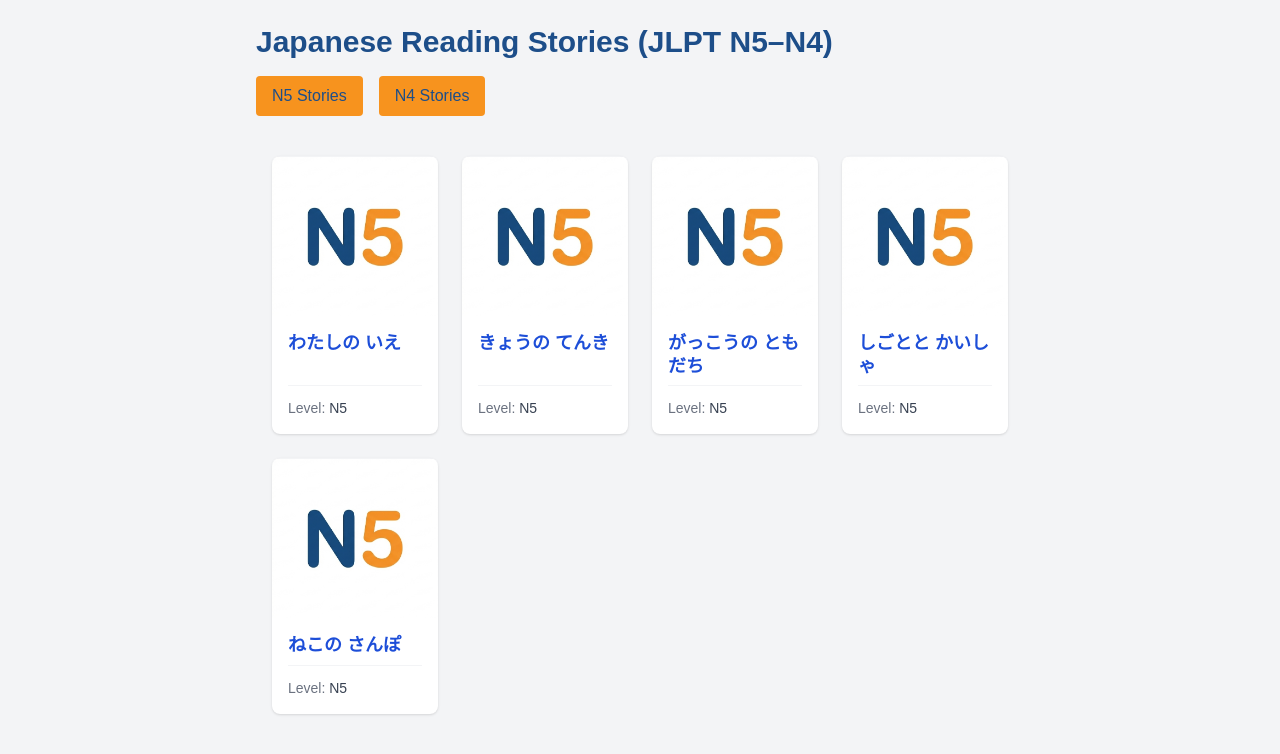
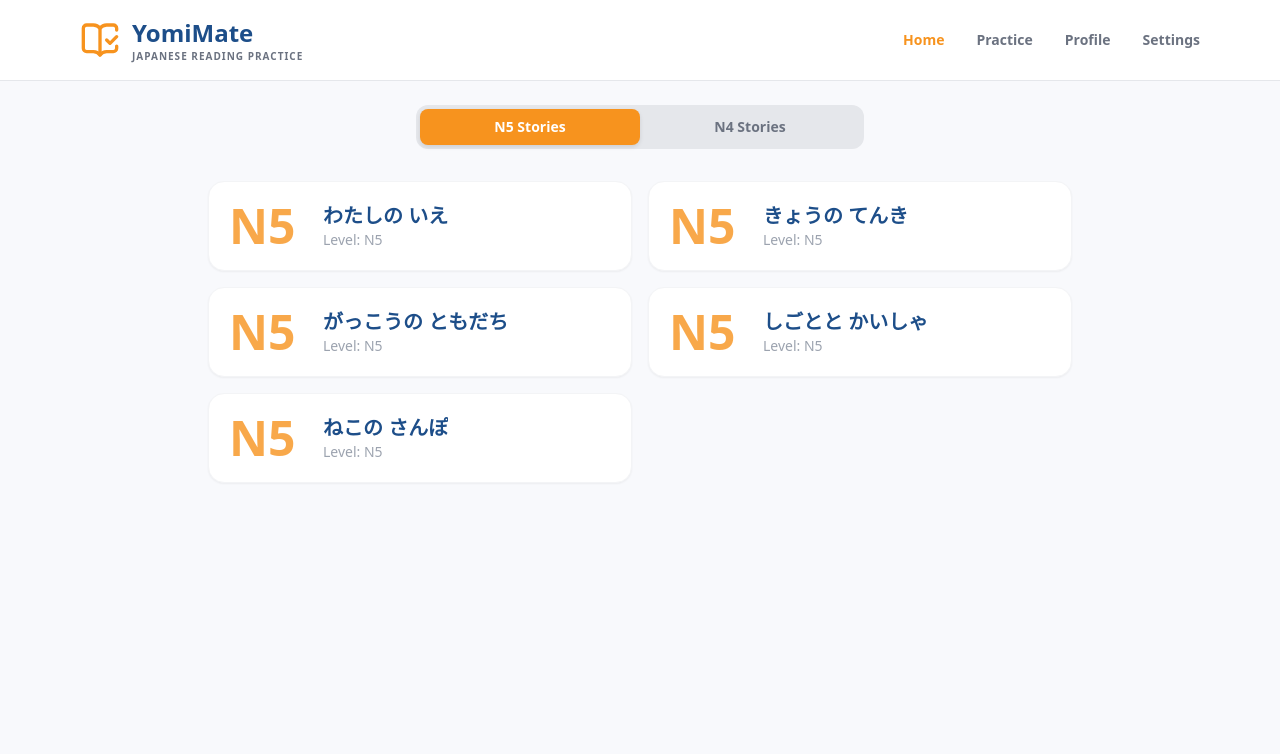
Before and after one commit to Wdalshy5/YomiMate, a Flask app: page / in a window 1280 px wide. Shown: the top 754 px of the page. Run offline with Flask 3, Linux system fonts and the light colour scheme; some libraries are stand-ins or nearby versions.

Commit message:
fixing the Homepage UI to be more cool

```diff
--- a/app.py
+++ b/app.py
@@ -1,7 +1,6 @@
 import os
 import json
 from flask import Flask, render_template,request, jsonify,redirect
-from supabase_auth import User
 from model import create_user, get_user_by_username, check_password
 from database import get_db, init_db
 from flask_login import LoginManager, login_user, logout_user, login_required, UserMixin
--- a/static/script.js
+++ b/static/script.js
@@ -1,7 +1,9 @@
 $(document).ready(function () {
 
-    // Function to load stories of a specific level
     function loadStories(level) {
+        // Optional: show a loading state
+        $("#story-list").html('<div class="col-span-full text-center py-10 text-gray-400">Loading stories...</div>');
+
         fetch(`/api/stories/${level}`)
             .then(response => {
                 if (!response.ok) throw new Error("Network response was not ok");
@@ -11,47 +13,40 @@ $(document).ready(function () {
                 $("#story-list").empty();
 
                 if (stories.length === 0) {
-                    $("#story-list").append('<li class="text-gray-500">No stories available.</li>');
+                    $("#story-list").append('<li class="col-span-full text-center py-10 text-gray-500">No stories available.</li>');
                     return;
                 }
 
                 stories.forEach((story, index) => {
                     const storyItem = $(`
-    <li class="story-card bg-white rounded-lg shadow hover:shadow-xl transition-shadow duration-300 overflow-hidden flex flex-col h-full">
+                        <li class="story-card bg-white p-5 rounded-2xl shadow-sm border border-gray-100 flex items-center gap-6 hover:border-[#f7931e] transition-colors">
+                            <span class="text-5xl font-black text-[#f7931e] opacity-80 min-w-[70px]">${level.toUpperCase()}</span>
 
-        <div class="h-40 w-full bg-gray-200">
-            <img src="/static/images/${level.toUpperCase()}.png"
-     alt="${story.title}"
-     class="w-full h-full object-cover border-t border-gray-100">
-        </div>
-
-        <div class="p-4 flex flex-col flex-grow">
-            <a href="/story/${level}/${index}" class="story-title text-blue-700 font-bold text-lg mb-2 hover:underline leading-tight">
+                            <div class="flex flex-col overflow-hidden">
+                                <a href="/story/${level}/${index}" class="text-xl font-bold text-[#1d4e89] truncate">
                                     ${story.title}
                                 </a>
-
-            <div class="story-level text-sm text-gray-500 mt-auto pt-3 border-t border-gray-100 flex justify-between items-center">
-                <span>Level: <span class="font-medium text-gray-700">${level.toUpperCase()}</span></span>
-            </div>
+                                <p class="text-gray-400 text-sm font-medium">Level: ${level.toUpperCase()}</p>
                             </div>
                         </li>
                     `);
-
                     $("#story-list").append(storyItem);
                 });
             })
             .catch(error => {
                 console.error("Error loading stories:", error);
-                $("#story-list").html('<li class="text-red-500">Failed to load stories. Please try again.</li>');
+                $("#story-list").html('<li class="col-span-full text-center py-10 text-red-500">Failed to load stories.</li>');
             });
     }
 
-    // Button click handlers
+    // Tab Switching Logic
     $(".level-btn").click(function () {
+        $(".level-btn").removeClass("active-tab text-white").addClass("text-gray-500");
+        $(this).addClass("active-tab").removeClass("text-gray-500");
+
         const level = $(this).data("level");
         loadStories(level);
     });
 
-    // Optionally, load N5 by default on page load
     loadStories("n5");
 });
--- a/static/style.css
+++ b/static/style.css
@@ -1 +1,24 @@
-// This is the Css file
+
+
+/* Custom App Styling */
+
+.active-tab {
+    background-color: #f7931e !important;
+    color: white !important;
+    box-shadow: 0 2px 4px rgba(0,0,0,0.1);
+}
+
+.story-card {
+    transition: transform 0.1s ease, box-shadow 0.2s ease;
+    cursor: pointer;
+}
+
+.story-card:active {
+    transform: scale(0.97);
+}
+
+/* Ensure smooth font rendering on all devices */
+body {
+    -webkit-font-smoothing: antialiased;
+    -moz-osx-font-smoothing: grayscale;
+}
--- a/templates/index.html
+++ b/templates/index.html
@@ -2,31 +2,55 @@
 <html lang="en">
 <head>
     <meta charset="UTF-8">
-    <title>JLPT Stories</title>
+    <meta name="viewport" content="width=device-width, initial-scale=1.0">
+    <title>YomiMate - Japanese Reading</title>
     <script src="https://code.jquery.com/jquery-3.7.1.min.js"></script>
-    <script src="/static/script.js"></script>
-     <script src="https://cdn.tailwindcss.com"></script>
-      <style>
-        body { font-family: Arial; padding: 20px; }
-        input { margin: 5px 0; padding: 8px; width: 200px; }
-        button { padding: 8px 15px; }
-        #message { margin-top: 10px; color: red; }
-    </style>
+    <script src="https://cdn.tailwindcss.com"></script>
+    <script src="https://unpkg.com/lucide@latest"></script>
+    <link rel="stylesheet" href="{{ url_for('static', filename='style.css') }}">
 </head>
+<body class="bg-[#f8f9fc] pb-20 md:pb-0 font-sans text-gray-800">
 
-<body class="bg-gray-100 p-6">
-    <div class="max-w-3xl mx-auto">
-        <h1 class="text-3xl font-bold mb-4 text-600" style="color: #1d4e89;">Japanese Reading Stories (JLPT N5–N4)</h1>
+    <header class="bg-white border-b border-gray-200 sticky top-0 z-50">
+        <div class="max-w-6xl mx-auto px-4 h-16 md:h-20 flex justify-between items-center">
+            <div class="flex items-center gap-3">
+                <div class="text-[#f7931e]"><i data-lucide="book-open-check" class="w-8 h-8 md:w-10 md:h-10"></i></div>
+                <div>
+                    <h1 class="text-xl md:text-2xl font-bold text-[#1d4e89] leading-none">YomiMate</h1>
+                    <p class="hidden md:block text-[10px] font-semibold text-gray-500 tracking-widest uppercase">Japanese Reading Practice</p>
+                </div>
+            </div>
+            <nav class="hidden md:flex gap-8 text-sm font-bold text-gray-500">
+                <a href="#" class="text-[#f7931e]">Home</a>
+                <a href="#" class="hover:text-[#1d4e89]">Practice</a>
+                <a href="#" class="hover:text-[#1d4e89]">Profile</a>
+                <a href="#" class="hover:text-[#1d4e89]">Settings</a>
+            </nav>
+        </div>
+    </header>
 
-        <div class="flex gap-4 mb-6">
-            <button class="level-btn px-4 py-2 bg-blue-500 text-white rounded " data-level="n5" style="background-color: #f7931e; color: #1d4e89;">N5 Stories</button>
-            <button class="level-btn px-4 py-2 bg-green-500 text-white rounded " data-level="n4" style="background-color: #f7931e; color: #1d4e89; ">N4 Stories</button>
+    <main class="max-w-4xl mx-auto py-6 px-4">
+        <div class="flex bg-gray-200 p-1 rounded-xl mb-8 max-w-md mx-auto">
+            <button class="level-btn flex-1 py-2 text-sm font-bold rounded-lg transition-all duration-200 active-tab" data-level="n5">
+                N5 Stories
+            </button>
+            <button class="level-btn flex-1 py-2 text-sm font-bold rounded-lg transition-all duration-200 text-gray-500" data-level="n4">
+                N4 Stories
+            </button>
         </div>
 
-        <ul id="story-list" class="grid grid-cols-1 md:grid-cols-2 lg:grid-cols-4 gap-6 p-4">
-    </ul>
-    </div>
+        <ul id="story-list" class="grid grid-cols-1 md:grid-cols-2 gap-4">
+            </ul>
+    </main>
 
+    <nav class="md:hidden fixed bottom-0 left-0 right-0 bg-white border-t border-gray-200 px-8 py-3 flex justify-between items-center shadow-lg">
+        <div class="flex flex-col items-center text-[#f7931e]"><i data-lucide="home" class="w-6 h-6"></i><span class="text-[10px] font-bold mt-1">Home</span></div>
+        <div class="flex flex-col items-center text-gray-400"><i data-lucide="dumbbell" class="w-6 h-6"></i><span class="text-[10px] font-bold mt-1">Practice</span></div>
+        <div class="flex flex-col items-center text-gray-400"><i data-lucide="user-circle" class="w-6 h-6"></i><span class="text-[10px] font-bold mt-1">Profile</span></div>
+        <div class="flex flex-col items-center text-gray-400"><i data-lucide="settings" class="w-6 h-6"></i><span class="text-[10px] font-bold mt-1">Settings</span></div>
+    </nav>
 
+    <script src="{{ url_for('static', filename='script.js') }}"></script>
+    <script>lucide.createIcons();</script>
 </body>
 </html>
```
Lines whose indentation alone changed are shown as unchanged.
